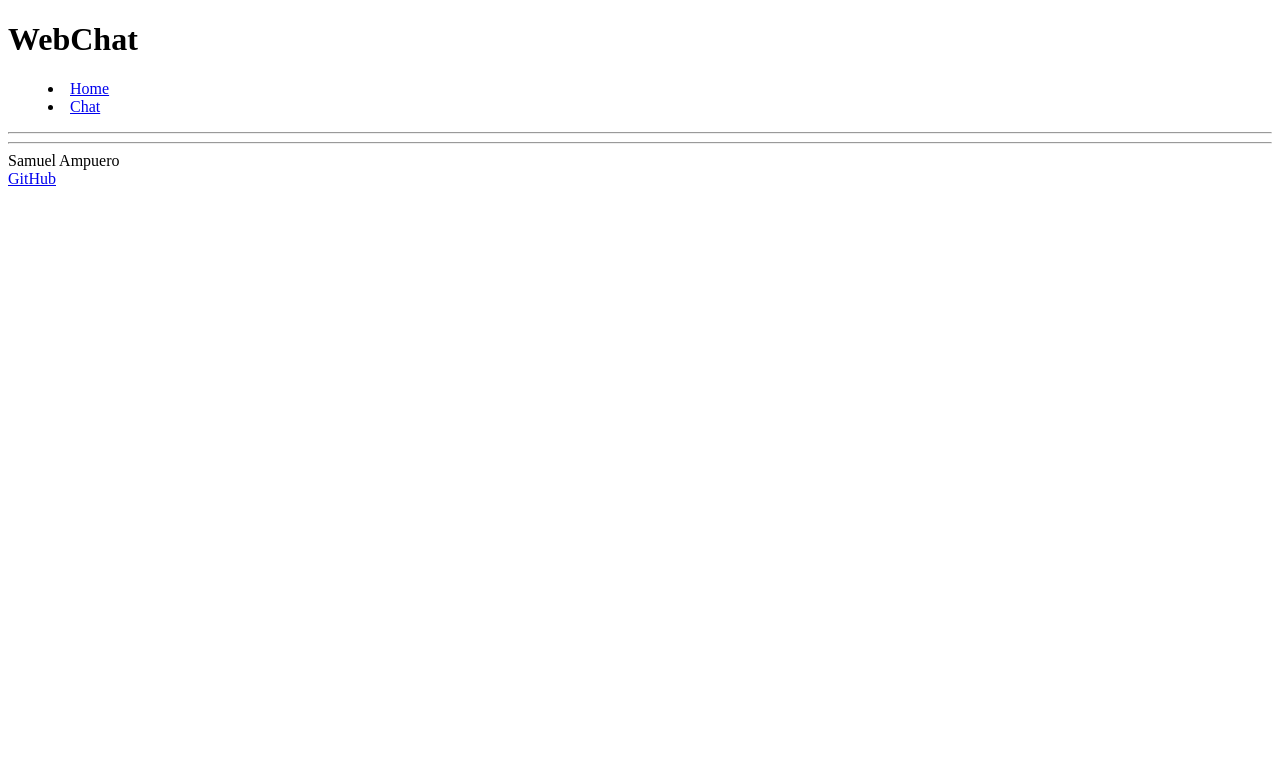
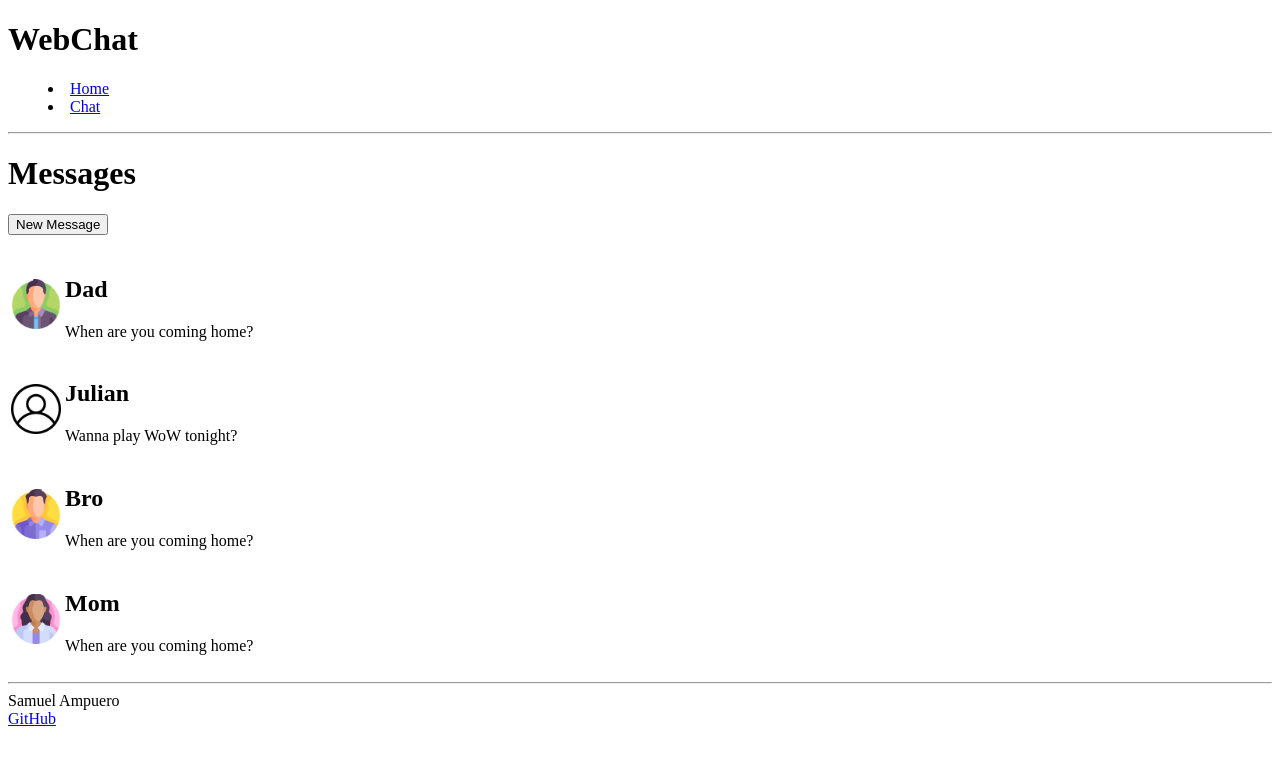
Before and after one commit to Samuel-Ampuero/startup, a plain HTML site: page chat.html in a window 1280 px wide. Drawn offline with Linux system fonts and the light colour scheme.

Commit message:
HTML startup - created Messages column

```diff
--- a/chat.html
+++ b/chat.html
@@ -4,7 +4,7 @@
     <meta charset="UTF-8" />
     <!-- Tell browsers not to scale the viewport automatically -->
     <meta name="viewport" content="width=device-width, initial-scale=1.0" />
-    <title>Simon HTML</title>
+    <title>WebChat</title>
     <link rel="icon" href="favicon.ico" />
   </head>
   <body>
@@ -26,7 +26,55 @@
       </header>
 
     <main>
+      <div>
+        <div>
+          <h1>Messages</h1>
+          <button>New Message</button>
+          <br/>
+          <br/>
+          <table>
+            <tr>
+              <td>
+                <img src="./icons/man_green.png" width="50px"/>
+              </td>
+              <td>
+                <h2>Dad</h2>
+                <p>When are you coming home?</p>
+              </td>
+            </tr>
+            <tr>
+              <td>
+                <img src="./icons/user.png" width="50px"/>
+              </td>
+              <td>
+                <h2>Julian</h2>
+                <p>Wanna play WoW tonight?</p>
+              </td>
+            </tr>
+            <tr>
+              <td>
+                <img src="./icons/man_yellow.png" width="50px"/>
+              </td>
+              <td>
+                <h2>Bro</h2>
+                <p>When are you coming home?</p>
+              </td>
+            </tr>
+            <tr>
+              <td>
+                <img src="./icons/woman_pink_blue.png" width="50px"/>
+              </td>
+              <td>
+                <h2>Mom</h2>
+                <p>When are you coming home?</p>
+              </td>
+            </tr>
+          </table>
+        </div>
+        <div>
 
+        </div>
+      </div>
     </main>
 
     <footer>
```
Also changed, not shown: icons/man_green.png (added), icons/man_red.png (added), icons/man_yellow.png (added), icons/user.png (added), icons/woman_pink_blue.png (added), icons/woman_pink_yellow.png (added), icons/woman_yellow.png (added), 1 other file.
